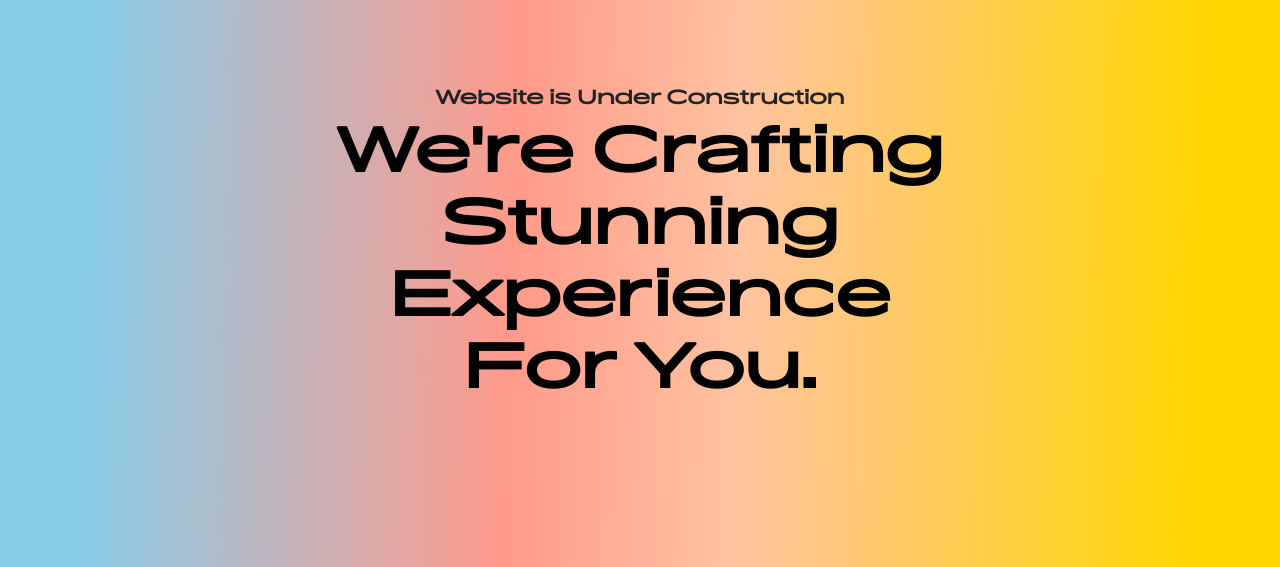
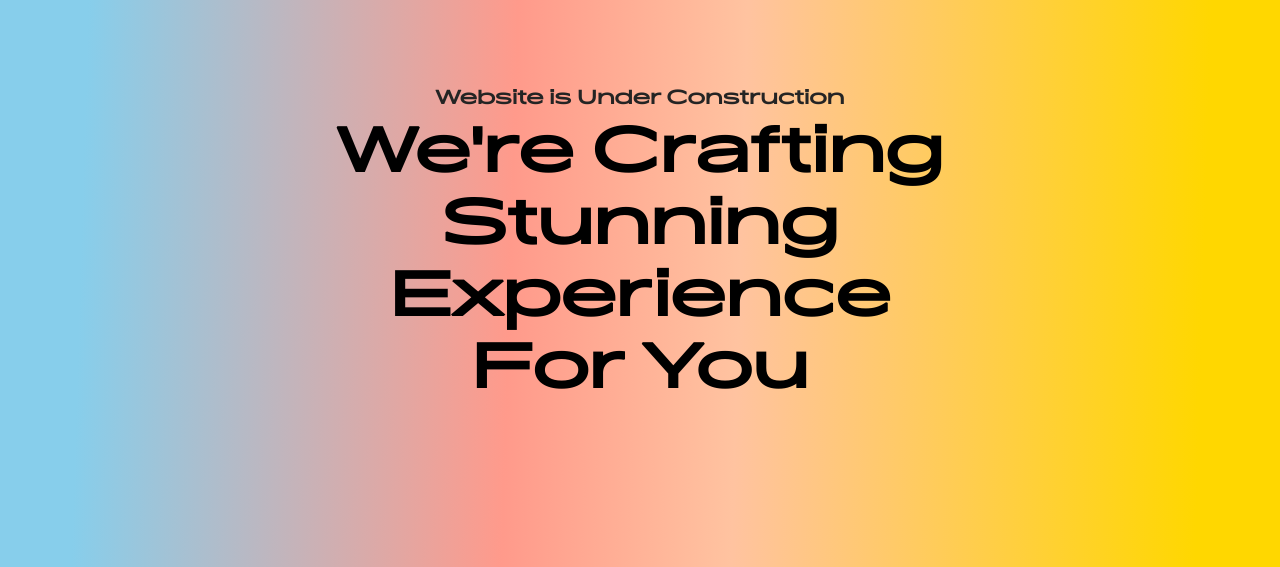
Before and after one commit to aamirkhan575/PixelForge, a plain HTML site: page index.html in a window 1280 px wide. Shown: the part 233-800 px from the top of the page. Drawn offline with Linux system fonts and the light colour scheme.

Commit message:
indexzzzz

```diff
--- a/index.html
+++ b/index.html
@@ -24,7 +24,7 @@
          <div class="text-section">
 
             <h3> Website is Under Construction </h3>
-            <h1> We're crafting stunning experience for you.</h1>
+            <h1> We're crafting stunning experience for you</h1>
 
 
 
```
